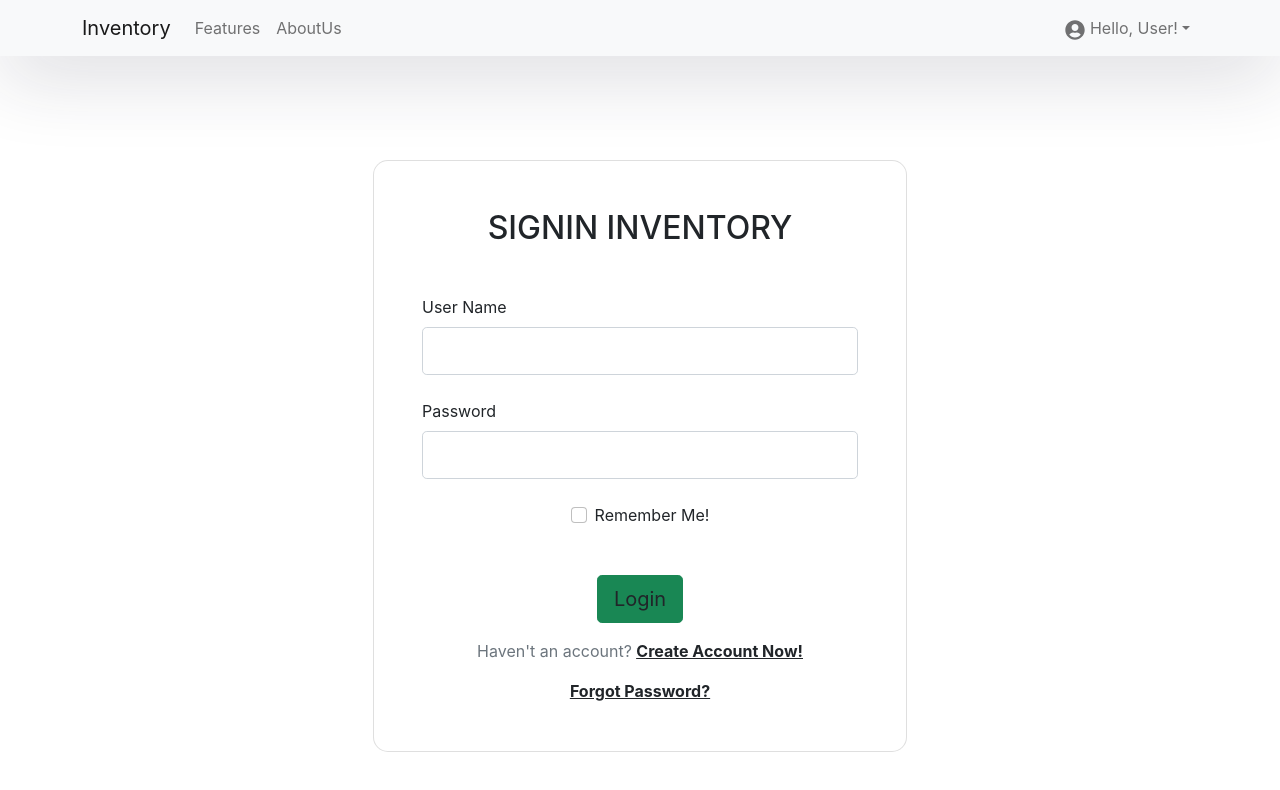
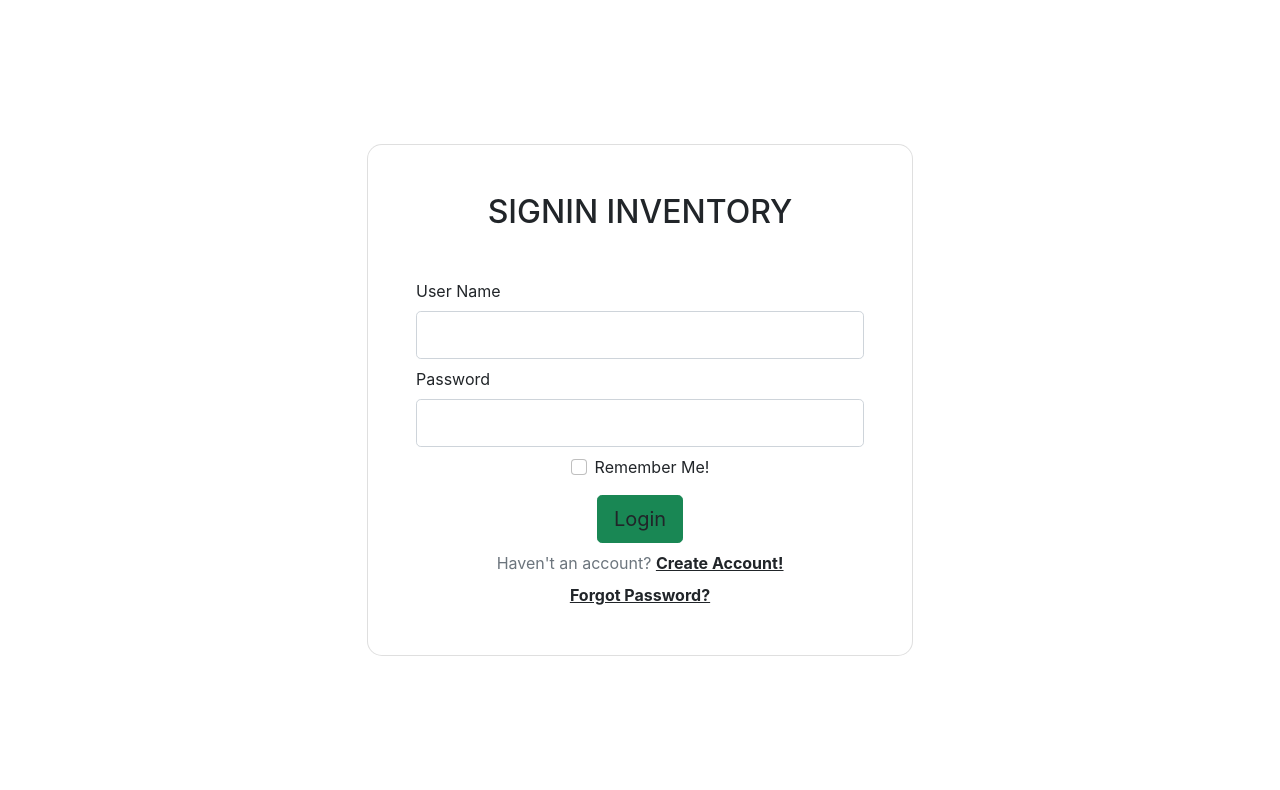
Before and after one commit to tuongduy10/React-CleanArchitecture-Practice, a React (Create React App) app: page /login in a window 1280 px wide. Shown: the top 790 px of the page. Built offline with nearby package versions, Linux system fonts and the light colour scheme.

Commit message:
fix login page, register page

```diff
--- a/src/components/Header/beforeHead.tsx
+++ /dev/null
@@ -1,35 +0,0 @@
-import React, { Component } from "react";
-import { Container, Nav, Navbar, NavDropdown } from "react-bootstrap";
-import { FaUserCircle } from "react-icons/fa";
-const BfHead = (props: any) => {
-  return (
-    <div>
-      <Navbar collapseOnSelect expand="lg" bg="light" variant="light">
-        <Container>
-          <Navbar.Brand href="#">Inventory</Navbar.Brand>
-          <Navbar.Toggle aria-controls="basic-navbar-nav" />
-          <Navbar.Collapse id="responsive-navbar-nav">
-            <Nav className="me-auto">
-              <Nav.Link href="#">Features</Nav.Link>
-              <Nav.Link href="#">AboutUs</Nav.Link>
-            </Nav>
-            <Nav>
-              <NavDropdown title={[<FaUserCircle size={20}/>, ' Hello, User!']} id="collasible-nav-dropdown">
-                <NavDropdown.Item href="#">Register</NavDropdown.Item>
-                <NavDropdown.Item href="#">
-                  Login
-                </NavDropdown.Item>
-                <NavDropdown.Divider />
-                <NavDropdown.Item href="#">
-                  Forgot Password
-                </NavDropdown.Item>
-              </NavDropdown>
-            </Nav>
-          </Navbar.Collapse>
-        </Container>
-      </Navbar>
-    </div>
-  );
-};
-
-export default BfHead;
--- a/src/layouts/BeforeLayout.tsx
+++ /dev/null
@@ -1,14 +0,0 @@
-import React, { Component } from "react";
-import { Container, Nav, Navbar, NavDropdown } from "react-bootstrap";
-import BeforeHead from "../components/Header/beforeHead";
-
-const BfLayout = (props: any)=> {
-  return (
-    <div>
-      <BeforeHead />
-      <div className="container main-content">{props.children}</div>
-    </div>
-  );
-};
-
-export default BfLayout;
--- a/src/pages/login/LoginPage.tsx
+++ b/src/pages/login/LoginPage.tsx
@@ -1,5 +1,4 @@
 import React, { Component } from "react";
-import BfLayout from "../../layouts/BeforeLayout";
 import "./login.scss";
 const LoginPage = (props: any) => {
   function signIn() {
@@ -7,11 +6,10 @@ const LoginPage = (props: any) => {
   }
 
   return (
-    <BfLayout>
-      <section className="vh-100 bg-image">
+      <section className="vh-100 vw-50 bg-image">
         <div className="mask d-flex align-items-center h-100 gradient-custom-3">
           <div className="container h-100">
-            <div className="row d-flex justify-content-center align-items-center h-100">
+            <div className="row justify-content-center align-items-center h-100">
               <div className="col-12 col-md-9 col-lg-7 col-xl-6">
                 <div className="card" style={{ borderRadius: "15px" }}>
                   <div className="card-body p-5">
@@ -20,7 +18,7 @@ const LoginPage = (props: any) => {
                     </h2>
 
                     <form>
-                      <div className="form-outline mb-4">
+                      <div className="form-outline mb-2">
                         <label className="form-label" htmlFor="userName">
                           User Name
                         </label>
@@ -31,7 +29,7 @@ const LoginPage = (props: any) => {
                         />
                       </div>
 
-                      <div className="form-outline mb-4">
+                      <div className="form-outline mb-2">
                         <label className="form-label" htmlFor="password">
                           Password
                         </label>
@@ -42,7 +40,7 @@ const LoginPage = (props: any) => {
                         />
                       </div>
 
-                      <div className="form-check d-flex justify-content-center mb-5">
+                      <div className="form-check d-flex justify-content-center mb-3">
                         <input
                           className="form-check-input me-2"
                           type="checkbox"
@@ -66,14 +64,14 @@ const LoginPage = (props: any) => {
                         </button>
                       </div>
 
-                      <p className="text-center text-muted mt-3 mb-0">
+                      <p className="text-center text-muted mt-2 mb-0">
                         Haven't an account?{" "}
-                        <a href="./signup" className="fw-bold text-body">
-                          <u>Create Account Now!</u>
+                        <a href="../signup" className="fw-bold text-body">
+                          <u>Create Account!</u>
                         </a>
                       </p>
-                      <p className="text-center text-muted mt-3 mb-0">
-                        <a href="./sigup" className="fw-bold text-body">
+                      <p className="text-center text-muted mt-2 mb-0">
+                        <a href="./signup" className="fw-bold text-body">
                           <u>Forgot Password?</u>
                         </a>
                       </p>
@@ -85,7 +83,6 @@ const LoginPage = (props: any) => {
           </div>
         </div>
       </section>
-    </BfLayout>
   );
 };
 export default LoginPage;
--- a/src/pages/signup/SignupPage.tsx
+++ b/src/pages/signup/SignupPage.tsx
@@ -1,9 +1,7 @@
 import { url } from "inspector";
 import React, { Component } from "react";
-import BfLayout from "../../layouts/BeforeLayout";
 const SignupPage = (props: any) => {
   return (
-    <BfLayout>
       <section
         className="vh-100 bg-image"
       >
@@ -128,7 +126,6 @@ const SignupPage = (props: any) => {
           </div>
         </div>
       </section>
-    </BfLayout>
   );
 };
 export default SignupPage;
```
